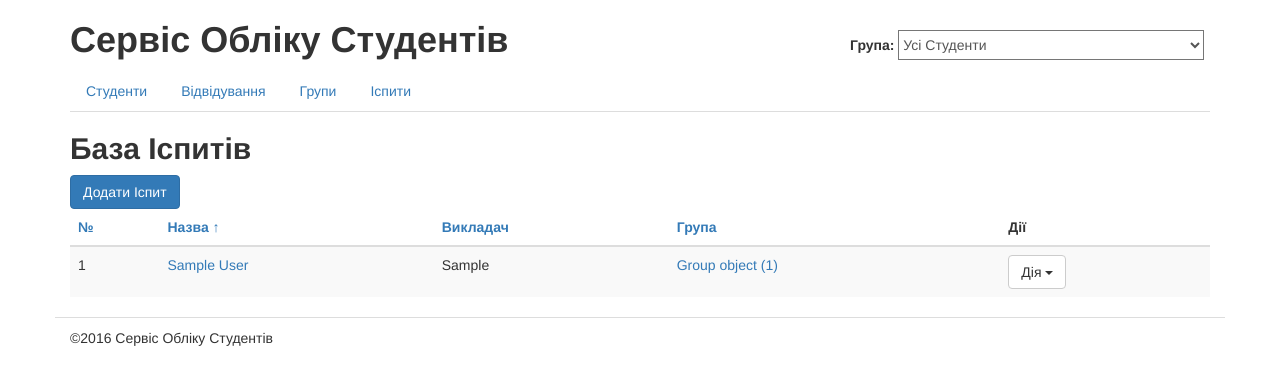
After one commit to nataliia-pimankova/studentsdb2, a Django app: page /tests/ in a window 1280 px wide. The commit adds this page. Shown: the top 385 px of the page. Run offline with Django 3.2, Linux system fonts and the light colour scheme; tables that the repository leaves empty hold one stand-in row (values such as "Sample post"); some libraries are stand-ins or nearby versions.

Commit message:
add tests template and view

```diff
--- a/students/templates/students/base.html
+++ b/students/templates/students/base.html
@@ -53,6 +53,7 @@
             <li role="presentation" {% if request.path == home %}class="active"{% endif %}><a href="{% url 'home' %}">Студенти</a></li>
             <li role="presentation" {% if request.path == journal %}class="active"{% endif %}><a href="{% url 'journal' %}">Відвідування</a></li>
             <li role="presentation" {% if request.path == group %}class="active"{% endif %}><a href="{% url 'groups' %}">Групи</a></li>
+            <li role="presentation" {% if request.path == tests %}class="active"{% endif %}><a href="{% url 'tests' %}">Іспити</a></li>
           </ul>
         </div>
       </div>
--- /dev/null
+++ b/students/templates/students/tests_list.html
@@ -0,0 +1,92 @@
+{% extends "students/base.html" %}
+
+{% load static from staticfiles %}
+
+{% block meta_title %}Іспити{% endblock meta_title %}
+
+{% block title %}База Іспитів{% endblock title %}
+
+{% block content %}
+<a class="btn btn-primary" href="{% url 'tests_add' %}">Додати Іспит</a>
+
+<!-- Start Tests Listing -->
+<table class="table table-hover table-striped">
+  {% with order_by=request.GET.order_by reverse=request.GET.reverse %}
+  <thead>
+    <tr>
+      <th><a href="">№</a></th>
+      <th>
+        <a href="{% url 'tests' %}?order_by=title{% if order_by == 'title' and reverse != '1' %}&amp;reverse=1
+                {% elif not order_by and reverse != '1' %}&amp;reverse=1
+                {% endif %}">
+        Назва
+        {% if order_by == 'title' and reverse != '1' %}&uarr;
+        {% elif order_by == 'title' and reverse == '1' %}&darr;
+        {% elif not order_by  %}&uarr;
+        {% endif %}
+        </a>
+      </th>
+      <th>
+        <a href="{% url 'tests' %}?order_by=teacher{% if order_by == 'teacher' and reverse != '1' %}&amp;reverse=1{% endif %}">
+        Викладач
+        {% if order_by == 'teacher' and reverse != '1' %}&uarr;
+        {% elif order_by == 'teacher' and reverse == '1' %}&darr;
+        {% endif %}
+        </a>
+      </th>
+      <th>
+        <a href="{% url 'tests' %}?order_by=group{% if order_by == 'group' and reverse != '1' %}&amp;reverse=1{% endif %}">
+        Група
+        {% if order_by == 'group' and reverse != '1' %}&uarr;
+        {% elif order_by == 'group' and reverse == '1' %}&darr;
+        {% endif %}
+        </a>
+      </th>
+      <th>Дії</th>
+    </tr>
+  </thead>
+  {% endwith %}
+  <tbody>
+    {% for test in tests %}
+    <tr class="hd">
+      <td>{{ forloop.counter }}</td>
+      <td><a title="Редагувати" href="{% url 'tests_edit' test.id %}">{{ test.title }}</a></td>
+      <td>{{ test.teacher }}</td>
+      <td><a title="Список груп" href="{% url 'groups_edit' test.group.id%}">{{ test.group }}</a></td>
+      <td>
+        <div class="dropdown">
+          <button class="btn btn-default dropdown-toggle" type="button" data-toggle="dropdown">
+            Дія
+            <span class="caret"></span>
+          </button>
+          <ul class="dropdown-menu" role="menu">
+            <li role="presentation">
+              <a role="menuitem" tabindex="-1" href="#">Результати</a>
+            </li>
+            <li role="presentation">
+              <a role="menuitem" tabindex="-1" href="{% url 'tests_edit' test.id %}">Редагувати</a>
+            </li>
+            <li role="presentation">
+              <a role="menuitem" tabindex="-1" href="{% url 'tests_delete' test.id %}">Видалити</a>
+            </li>
+          </ul>
+        </div>
+      </td>
+    </tr>
+    {% endfor %}
+  </tbody>
+</table>
+<!-- End Students Listing -->
+
+<script type="text/javascript" src="http://ajax.googleapis.com/ajax/libs/jquery/1.5/jquery.min.js"></script>
+<script >
+    $(function () {
+        var per_page = 3;
+        $("tr.hd").slice(0, per_page).show();
+        $(window).scroll(function(){
+            $("tr:hidden").slice(0, per_page).slideDown();
+        });
+    });
+</script>
+
+{% endblock content %}
--- /dev/null
+++ b/students/views/tests.py
@@ -0,0 +1,31 @@
+# coding=utf8
+from django.shortcuts import render
+from django.http import HttpResponse
+
+from ..models.Test import Test
+
+# Views for Students.
+
+def tests_list (request):
+    tests = Test.objects.all()
+
+    # try to order tests_list
+    order_by = request.GET.get('order_by')
+    if order_by in ('title','teacher', 'group'):
+        tests = tests.order_by(order_by)
+        if request.GET.get('reverse', '') == '1':
+            tests = tests.reverse()
+    else :
+        tests = tests.order_by('title')
+
+    return render(request, 'students/tests_list.html',
+                  {'tests': tests })
+
+def tests_add (request):
+    return HttpResponse('<h1>Test Add Form</h1>')
+
+def tests_edit (request, tid):
+    return HttpResponse('<h1>Edit Test %s</h1>' % tid)
+
+def tests_delete (request, tid):
+    return HttpResponse('<h1>Delete Test %s</h1>' % tid)
--- a/studentsdb/urls.py
+++ b/studentsdb/urls.py
@@ -15,7 +15,7 @@ Including another URLconf
 """
 from django.conf.urls import url, include
 from django.contrib import admin
-from students.views import students, groups, journal
+from students.views import students, groups, journal, tests
 from .settings import MEDIA_ROOT, DEBUG
 from django.views import static
 
@@ -35,6 +35,12 @@ urlpatterns = [
     # Journal Urls
     url(r'^journal/$', journal.journal, name='journal'),
 
+    # Tests Urls
+    url(r'^tests/$', tests.tests_list, name='tests'),
+    url(r'^tests/add/$', tests.tests_add, name='tests_add'),
+    url(r'^tests/(?P<tid>\d+)/edit/$', tests.tests_edit, name='tests_edit'),
+    url(r'^tests/(?P<tid>\d+)/delete/$', tests.tests_delete, name='tests_delete'),
+
     url(r'^admin/', include(admin.site.urls)),
 ]
 
```
